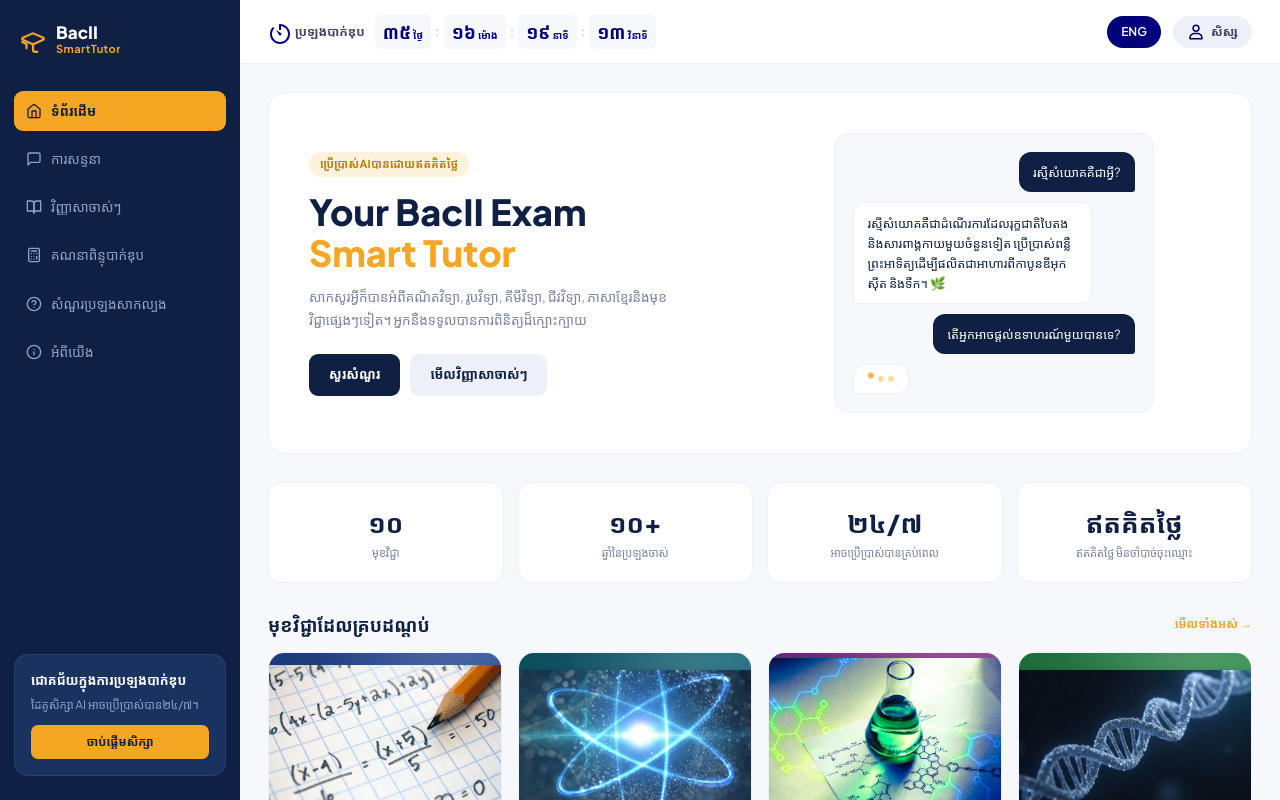
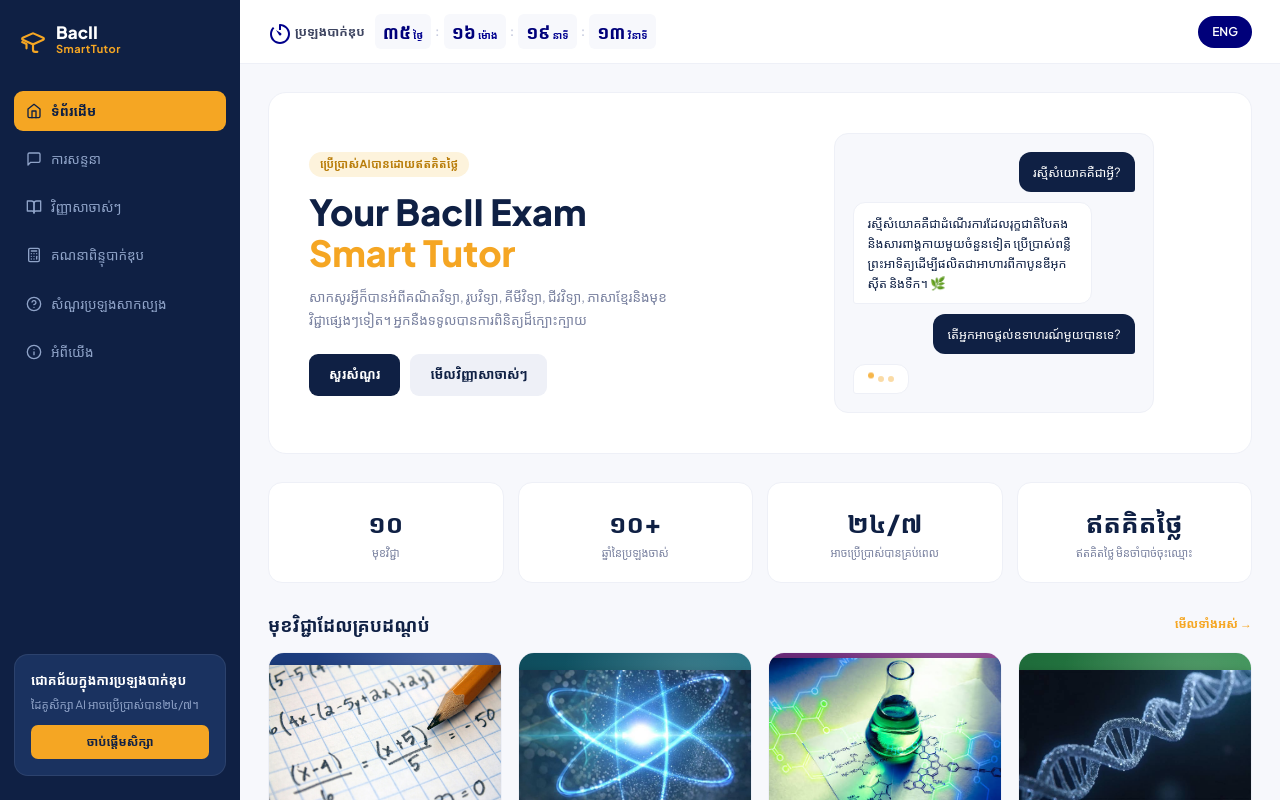
Before and after one commit to SambathHim/BacII-SmartTutor, a Vue app: page / in a window 1280 px wide. Shown: the top 800 px of the page. Built offline with nearby package versions, Linux system fonts and the light colour scheme.

Commit message:
delete student button

```diff
--- a/src/App.vue
+++ b/src/App.vue
@@ -96,11 +96,6 @@
                 class="topbar-change-lang-kh" @click="changeLanguage('kh')" :class="{ active: $i18n.locale === 'kh' }">
                 KHM
           </button>
-          <div class="topbar-user"><svg class="topbar-user-icon"  xmlns="http://www.w3.org/2000/svg" width="18" height="18"
-            fill="currentColor" viewBox="0 0 24 24" >
-            <!--Boxicons v3.0.8 https://boxicons.com | License  https://docs.boxicons.com/free-->
-            <path d="M12 12c2.76 0 5-2.24 5-5s-2.24-5-5-5-5 2.24-5 5 2.24 5 5 5m0-8c1.65 0 3 1.35 3 3s-1.35 3-3 3-3-1.35-3-3 1.35-3 3-3M4 22h16c.55 0 1-.45 1-1v-1c0-3.86-3.14-7-7-7h-4c-3.86 0-7 3.14-7 7v1c0 .55.45 1 1 1m6-7h4c2.76 0 5 2.24 5 5H5c0-2.76 2.24-5 5-5"></path>
-            </svg> {{$t('message.student')}}</div>
         </div>
       </header>
       <main class="content">
```
